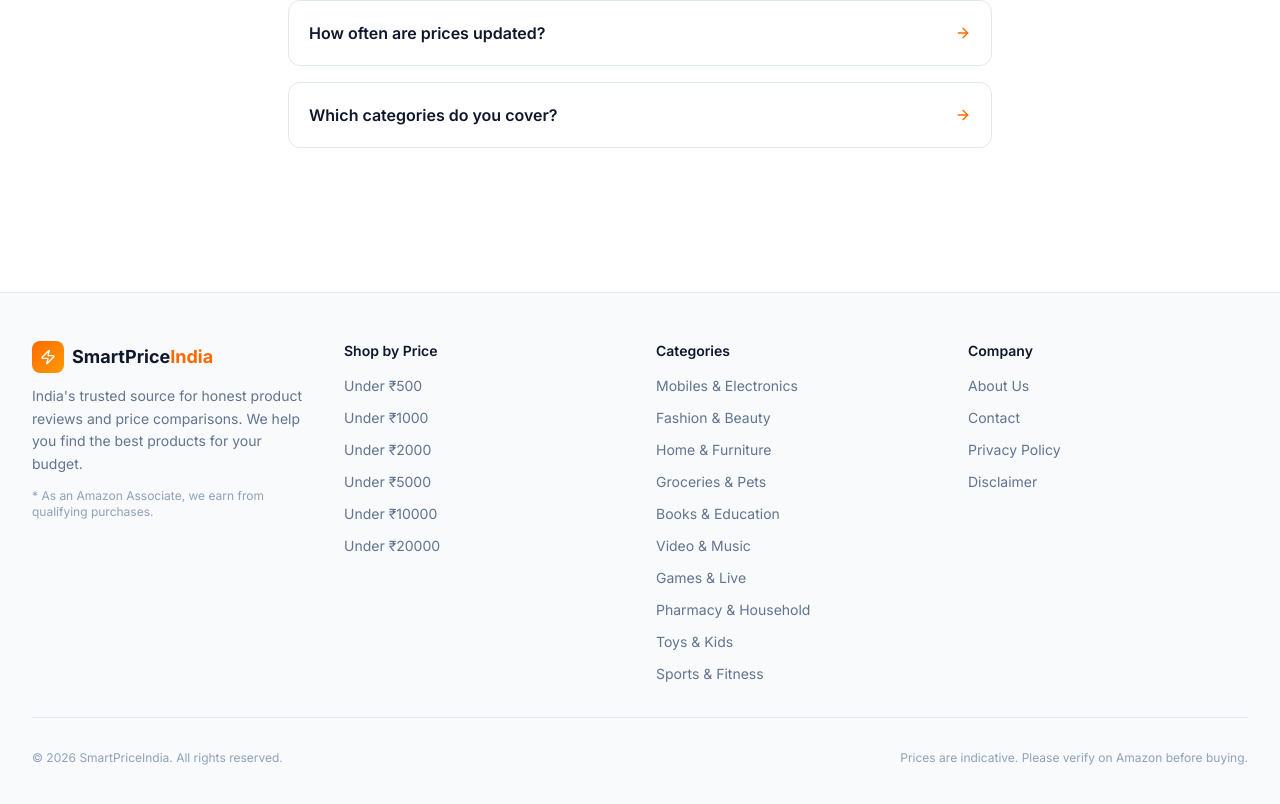
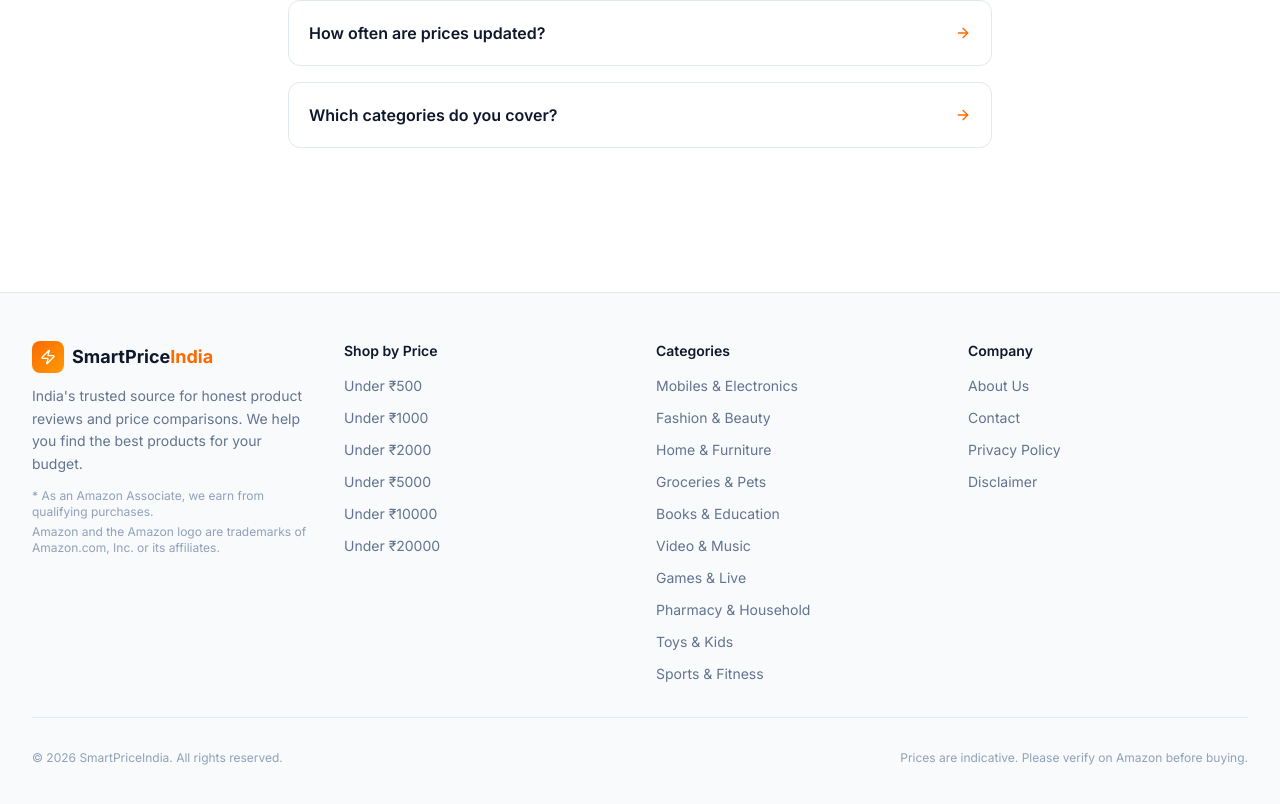
Before and after one commit to TechAadiAi/smartpriceindia, a Next.js app: page / in a window 1280 px wide. Shown: the part 5104-5908 px from the top of the page. Built offline with nearby package versions, Linux system fonts and the light colour scheme; no server answers.

Commit message:
Add Amazon trademark disclosure for compliance

```diff
--- a/src/components/layout/Footer.tsx
+++ b/src/components/layout/Footer.tsx
@@ -50,6 +50,9 @@ export default function Footer() {
             <p className="text-xs text-slate-400 dark:text-slate-500 mt-3">
               * As an Amazon Associate, we earn from qualifying purchases.
             </p>
+            <p className="text-xs text-slate-400 dark:text-slate-500 mt-1">
+              Amazon and the Amazon logo are trademarks of Amazon.com, Inc. or its affiliates.
+            </p>
           </div>
 
           {Object.entries(footerLinks).map(([title, links]) => (
```
